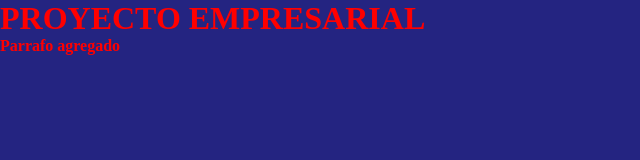
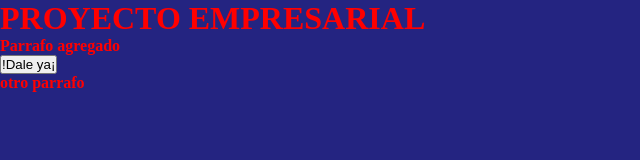
Before and after one commit to yosepyusen/cusro_git, a plain HTML site: page index.html in a window 1280 px wide. Shown: the whole page, without its empty margins (0-640 px from the left). Drawn offline with Linux system fonts and the light colour scheme; files that its build step writes are made by us from their sources.

Commit message:
Dejando proyecto listo sin conflictos

```diff
--- a/index.html
+++ b/index.html
@@ -12,5 +12,9 @@
     <h1>PROYECTO EMPRESARIAL</h1>
     <p>Parrafo agregado</p>
 
+    <input type="button" onclick="saludo()" value="!Dale ya¡">
+
+    <p>otro parrafo</p>
+
 </body>
 </html>
```
